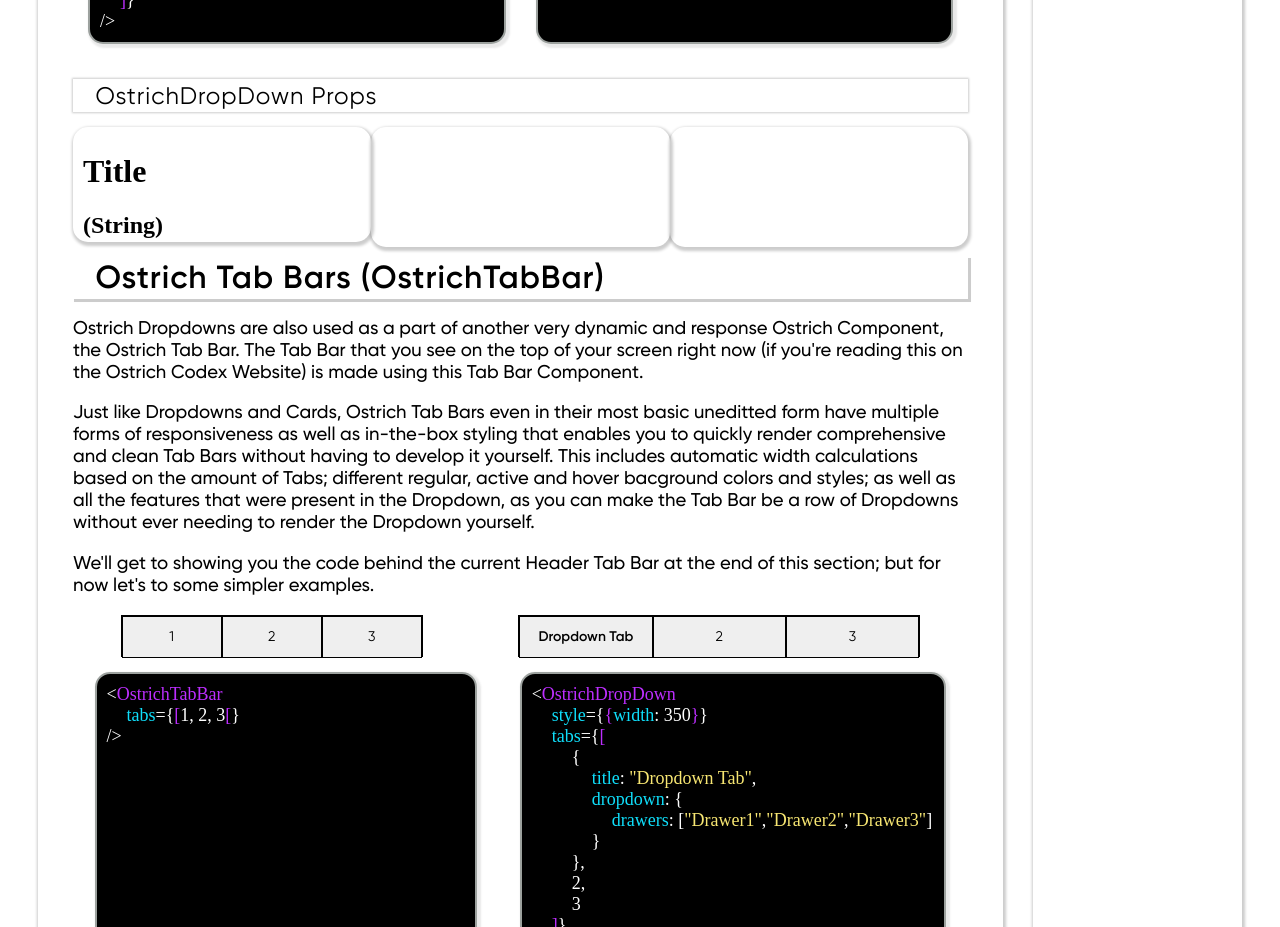
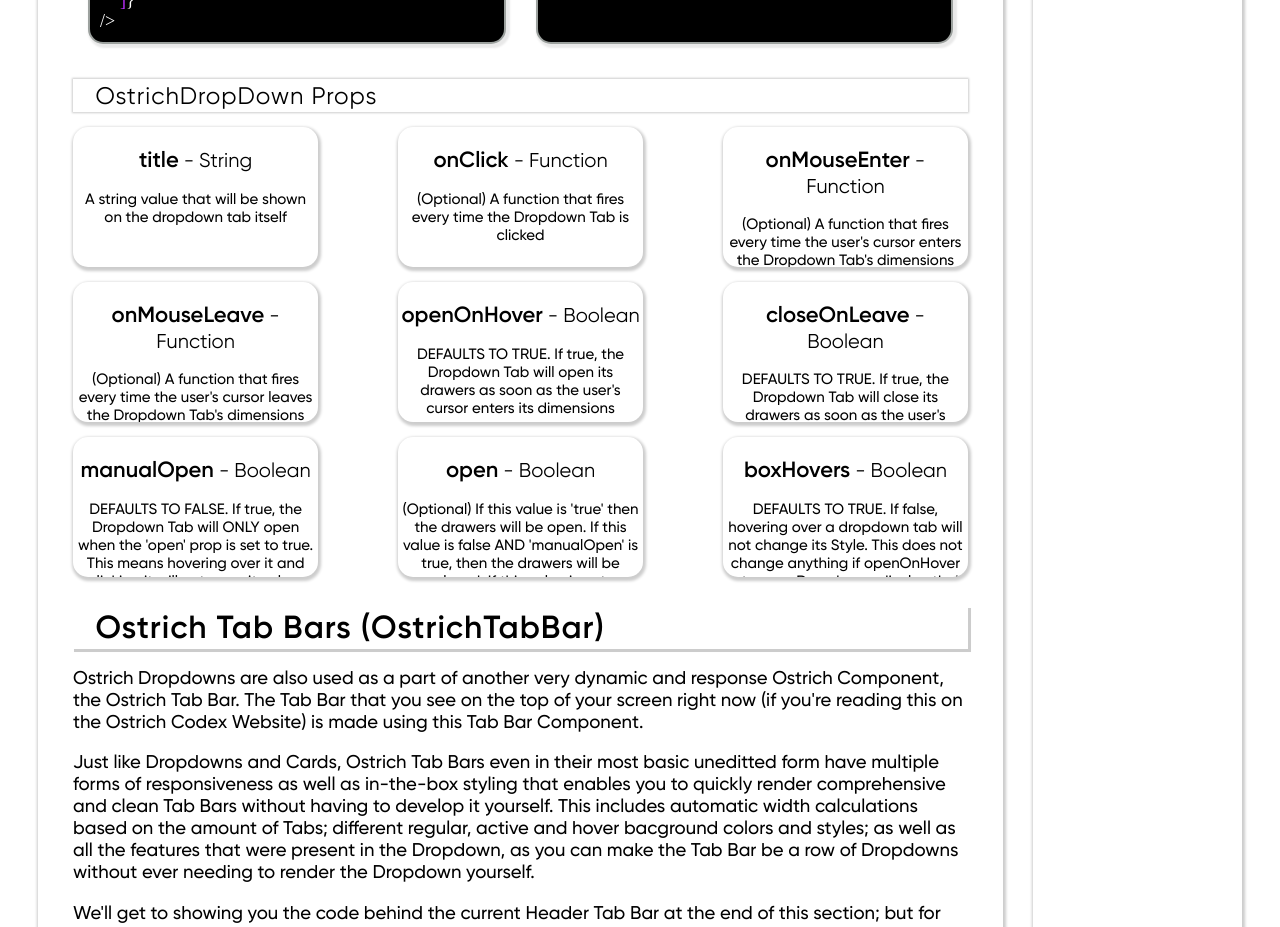
Before and after one commit to NLanese/the-codex, a Next.js app: page /showcases/ostrich-components/ostrich-showcase in a window 1280 px wide. Shown: the part 3900-4827 px from the top of the page. Built offline with nearby package versions, Linux system fonts and the light colour scheme.

Commit message:
added props for dropdown in showcase

```diff
--- a/pages/showcases/ostrich-components/ostrich-showcase.js
+++ b/pages/showcases/ostrich-components/ostrich-showcase.js
@@ -1203,22 +1203,141 @@ export default function OstrichShowcase() {
             {/* Props Row One */}
             <div style={{display: 'flex',
                 flexDirection: 'row',
-                justifyContent: 'space-around',
+                justifyContent: 'space-between',
                 marginTop: 15,
-                height: 100
+                height: 140,
             }}>
-                <OstCard style={{width: '33%', height: '100%', paddingTop: 5}}>
+                <OstCard style={{flex: 3, padding: 5, position: 'relative', overflow: 'scroll', paddingLeft: 3, paddingRight: 3}}>
                     <div>
-                        <h1>Title</h1>
-                        <h2>(String)</h2>
+                        <p style={{textAlign: 'center'}}>
+                            <span style={Styles.Fonts.h3}>title</span>
+                            <span style={Styles.Fonts.h2}> - String</span>
+                        </p>
+                        <p style={{...Styles.Fonts.basic, marginTop: 10, textAlign: 'center', fontSize: 15}}>
+                            A string value that will be shown on the dropdown tab itself
+                        </p>
                     </div>
                 </OstCard>
-                <OstCard style={{width: '33%', height: '100%'}}>
-
+                <div style={{flex: 1}}>
+                </div>
+                <OstCard style={{flex: 3, padding: 5, position: 'relative', overflow: 'scroll', paddingLeft: 3, paddingRight: 3}}>
+                    <div>
+                        <p style={{textAlign: 'center'}}>
+                            <span style={Styles.Fonts.h3}>onClick</span>
+                            <span style={Styles.Fonts.h2}> - Function</span>
+                        </p>
+                        <p style={{...Styles.Fonts.basic, marginTop: 10, textAlign: 'center', fontSize: 15}}>
+                           (Optional) A function that fires every time the Dropdown Tab is clicked
+                        </p>
+                    </div>
                 </OstCard>
-                <OstCard style={{width: '33%', height: '100%'}}>
-
+                <div style={{flex: 1}}>
+                </div>
+                <OstCard style={{flex: 3, padding: 5, position: 'relative', overflow: 'scroll', paddingLeft: 3, paddingRight: 3}}>
+                    <div>
+                        <p style={{textAlign: 'center'}}>
+                            <span style={Styles.Fonts.h3}>onMouseEnter</span>
+                            <span style={Styles.Fonts.h2}> - Function</span>
+                        </p>
+                        <p style={{...Styles.Fonts.basic, marginTop: 10, textAlign: 'center', fontSize: 15}}>
+                            (Optional) A function that fires every time the user's cursor enters the Dropdown Tab's dimensions
+                        </p>
+                    </div>
                 </OstCard>
+            </div>
+
+            {/* Props Row Two */}
+            <div style={{display: 'flex',
+                flexDirection: 'row',
+                justifyContent: 'space-between',
+                marginTop: 15,
+                height: 140,
+            }}>
+                <OstCard style={{flex: 3, padding: 5, position: 'relative', overflow: 'scroll', paddingLeft: 3, paddingRight: 3}}>
+                    <div>
+                        <p style={{textAlign: 'center'}}>
+                            <span style={Styles.Fonts.h3}>onMouseLeave</span>
+                            <span style={Styles.Fonts.h2}> - Function</span>
+                        </p>
+                        <p style={{...Styles.Fonts.basic, marginTop: 10, textAlign: 'center', fontSize: 15}}>
+                            (Optional) A function that fires every time the user's cursor leaves the Dropdown Tab's dimensions
+                        </p>
+                    </div>
+                </OstCard>
+                <div style={{flex: 1}}>
+                </div>
+                <OstCard style={{flex: 3, padding: 5, position: 'relative', overflow: 'scroll', paddingLeft: 3, paddingRight: 3}}>
+                    <div>
+                        <p style={{textAlign: 'center'}}>
+                            <span style={Styles.Fonts.h3}>openOnHover</span>
+                            <span style={Styles.Fonts.h2}> - Boolean</span>
+                        </p>
+                        <p style={{...Styles.Fonts.basic, marginTop: 10, textAlign: 'center', fontSize: 15}}>
+                          DEFAULTS TO TRUE. If true, the Dropdown Tab will open its drawers as soon as the user's cursor enters its dimensions
+                        </p>
+                    </div>
+                </OstCard>
+                <div style={{flex: 1}}>
+                </div>
+                <OstCard style={{flex: 3, padding: 5, position: 'relative', overflow: 'scroll', paddingLeft: 3, paddingRight: 3}}>
+                    <div>
+                        <p style={{textAlign: 'center'}}>
+                            <span style={Styles.Fonts.h3}>closeOnLeave</span>
+                            <span style={Styles.Fonts.h2}> - Boolean</span>
+                        </p>
+                        <p style={{...Styles.Fonts.basic, marginTop: 10, textAlign: 'center', fontSize: 15}}>
+                          DEFAULTS TO TRUE. If true, the Dropdown Tab will close its drawers as soon as the user's cursor leaves the dimensions of both the Dropdown tab as well as its drawers.
+                        </p>
+                    </div>
+                </OstCard>
+
+            </div>
+
+             {/* Props Row Two */}
+             <div style={{display: 'flex',
+                flexDirection: 'row',
+                justifyContent: 'space-between',
+                marginTop: 15,
+                height: 140,
+            }}>
+                <OstCard style={{flex: 3, padding: 5, position: 'relative', overflow: 'scroll', paddingLeft: 3, paddingRight: 3}}>
+                    <div>
+                        <p style={{textAlign: 'center'}}>
+                            <span style={Styles.Fonts.h3}>manualOpen</span>
+                            <span style={Styles.Fonts.h2}> - Boolean</span>
+                        </p>
+                        <p style={{...Styles.Fonts.basic, marginTop: 10, textAlign: 'center', fontSize: 15}}>
+                          DEFAULTS TO FALSE. If true, the Dropdown Tab will ONLY open when the 'open' prop is set to true. This means hovering over it and clicking it will not open it unless otherwise specified through the appropriate props.
+                        </p>
+                    </div>
+                </OstCard>
+                <div style={{flex: 1}}>
+                </div>
+                <OstCard style={{flex: 3, padding: 5, position: 'relative', overflow: 'scroll', paddingLeft: 3, paddingRight: 3}}>
+                    <div>
+                        <p style={{textAlign: 'center'}}>
+                            <span style={Styles.Fonts.h3}>open</span>
+                            <span style={Styles.Fonts.h2}> - Boolean</span>
+                        </p>
+                        <p style={{...Styles.Fonts.basic, marginTop: 10, textAlign: 'center', fontSize: 15}}>
+                            (Optional) If this value is 'true' then the drawers will be open. If this value is false AND 'manualOpen' is true, then the drawers will be closed. If this value is not provided, the Dropdown will behave normally, opening on hover unless openOnHover is false; in which case users will have to click the Dropdown Tab to open it
+                        </p>
+                    </div>
+                </OstCard>
+                <div style={{flex: 1}}>
+                </div>
+                <OstCard style={{flex: 3, padding: 5, position: 'relative', overflow: 'scroll', paddingLeft: 3, paddingRight: 3}}>
+                    <div>
+                        <p style={{textAlign: 'center'}}>
+                            <span style={Styles.Fonts.h3}>boxHovers</span>
+                            <span style={Styles.Fonts.h2}> - Boolean</span>
+                        </p>
+                        <p style={{...Styles.Fonts.basic, marginTop: 10, textAlign: 'center', fontSize: 15}}>
+                          DEFAULTS TO TRUE. If false, hovering over a dropdown tab will not change its Style. This does not change anything if openOnHover is true, as Dropdowns display their aciveBoxStyle when opened.
+                        </p>
+                    </div>
+                </OstCard>
+
             </div>
 
         </div>
--- a/styles/styles.js
+++ b/styles/styles.js
@@ -41,6 +41,8 @@ const Styles = {
 
         h1: {fontFamily: "Gilroy", fontSize: 24, fontWeight: 600},
         h2: {fontFamily: "Gilroy", fontSize: 20, fontWeight: 500, textAlignVertical: 'center', textAlign: 'center'},
+        h3: {fontFamily: "Gilroy", fontSize: 22, fontWeight: 600},
+
 
         definition: {fontFamily: "Gilroy", fontSize: 16, fontWeight: 300, paddingRight: 5, paddingLeft: 5, paddingTop: 3, paddingBottom: 3},
     },
```
